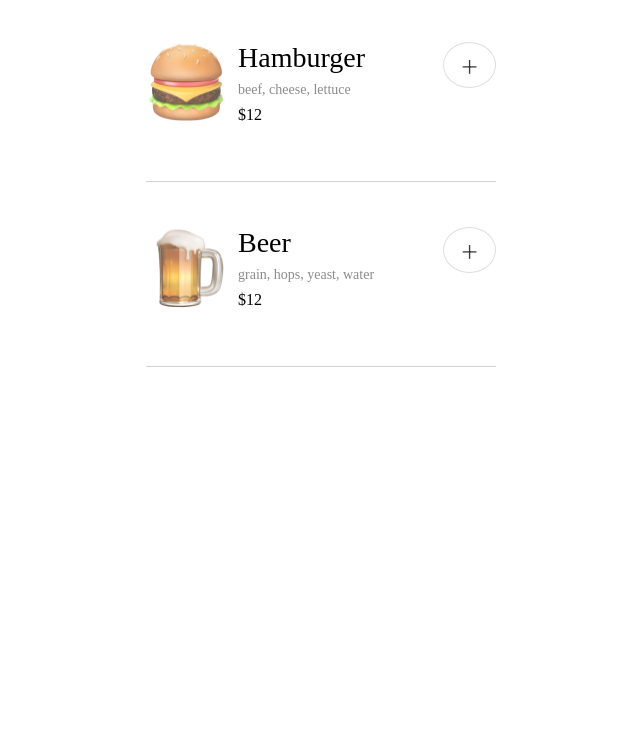
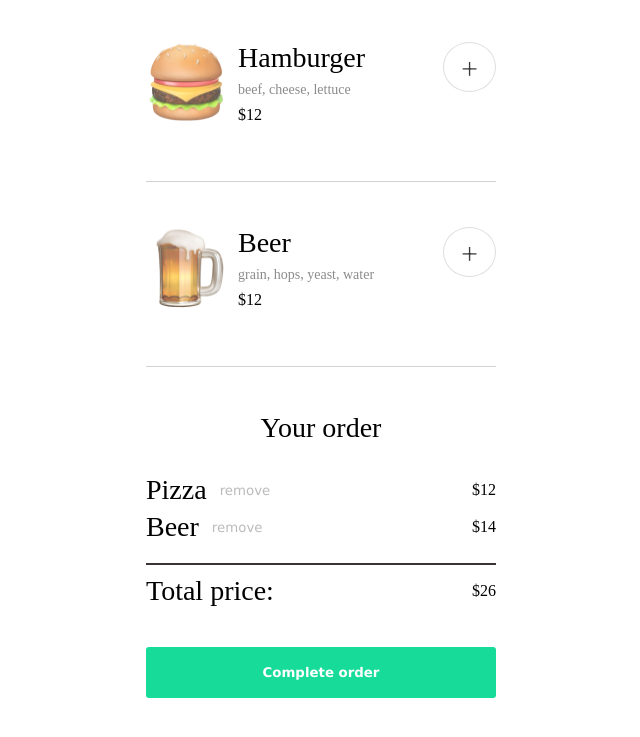
Before and after one commit to PRINCEKK122/mobile-restaurant, a plain HTML site: page index.html in a window 1280 px wide. Shown: the part 377-1114 px from the top of the page, without its empty margins (319-959 px from the left). Before the commit the page ends 800 px from the top, so only its background shows below. Drawn offline with Linux system fonts and the light colour scheme; a web font is replaced by a local one.

Commit message:
implement order section

```diff
--- a/index.css
+++ b/index.css
@@ -25,12 +25,12 @@ main {
   margin: 0 auto;
 }
 
-
 /* MENU */
 .menu {
   display: flex;
   flex-direction: column;
   gap: 45px;
+  margin-bottom: 45px;
 }
 
 .menu-item {
@@ -75,6 +75,61 @@ main {
   font-family: Inter, serif;
   font-size: 32px;
   font-weight: 200;
-    padding:  10px 15px;
+  padding: 12px 15px;
   line-height: 24px;
 }
+
+/* ORDER  */
+.order-details {
+  display: flex;
+  align-items: center;
+  justify-content: space-between;
+}
+
+.order-summary {
+  text-align: center;
+}
+
+.orders {
+  margin-top: 30px;
+  display: flex;
+  flex-direction: column;
+  gap: 5px;
+  padding-bottom: 20px;
+  border-bottom: 2px solid #393333;
+}
+
+.order-details-item {
+  display: flex;
+  align-items: center;
+  gap: 13px;
+}
+
+.btn {
+  background-color: inherit;
+  border: none;
+  font-family: Verdana, Geneva, Tahoma, sans-serif;
+  cursor: pointer;
+}
+
+.remove-btn {
+  color: #bbb;
+}
+
+.order-total {
+  padding-top: 10px;
+  display: flex;
+  justify-content: space-between;
+  align-items: center;
+}
+
+.complete-btn {
+  color: #fff;
+  font-weight: bold;
+  background-color: #16db99;
+  margin: 40px 0;
+  display: block;
+  width: 100%;
+  border-radius: 3px;
+  padding: 18px 0;
+}
--- a/index.html
+++ b/index.html
@@ -18,45 +18,35 @@
     </header>
 
     <main>
-      <section id="menu" class="menu">
-        <!-- <div class="menu-item">
-          <div class="menu-showcase">
-            <img src="images/pizza.png" alt="pizza emoji" />
-            <div class="menu-showcase-details">
-              <h2 class="menu-name">Pizza</h2>
-              <p class="menu-ingredients">pepperoni, mushroom, mozarella</p>
-              <p>$14</p>
+      <section id="menu" class="menu"></section>
+
+      <section class="order-summary">
+        <h2 class="menu-name">Your order</h2>
+
+        <div class="orders">
+          <div class="order-details">
+            <div class="order-details-item">
+              <p class="menu-name">Pizza</p>
+              <button class="btn remove-btn">remove</button>
             </div>
+            <p>$12</p>
           </div>
 
-          <button class="add-item">+</button>
+          <div class="order-details">
+            <div class="order-details-item">
+              <p class="menu-name">Beer</p>
+              <button class="btn remove-btn">remove</button>
+            </div>
+            <p>$14</p>
+          </div>
         </div>
 
-        <div class="menu-item">
-          <div class="menu-showcase">
-            <img src="images/pizza.png" alt="pizza emoji" />
-            <div class="menu-showcase-details">
-              <h2 class="menu-name">Pizza</h2>
-              <p class="menu-ingredients">pepperoni, mushroom, mozarella</p>
-              <p>$14</p>
-            </div>
-          </div>
-
-          <p class="add-item">+</p>
+        <div class="order-total">
+          <h2 class="menu-name">Total price:</h2>
+          <p>$26</p>
         </div>
 
-        <div class="menu-item">
-          <div class="menu-showcase">
-            <img src="images/pizza.png" alt="pizza emoji" />
-            <div class="menu-showcase-details">
-              <h2 class="menu-name">Pizza</h2>
-              <p class="menu-ingredients">pepperoni, mushroom, mozarella</p>
-              <p class="menu-price">$14</p>
-            </div>
-          </div>
-
-          <p class="add-item">+</p>
-        </div> -->
+        <button class="btn complete-btn">Complete order</button>
       </section>
     </main>
 
```
Lines whose indentation alone changed are shown as unchanged.
